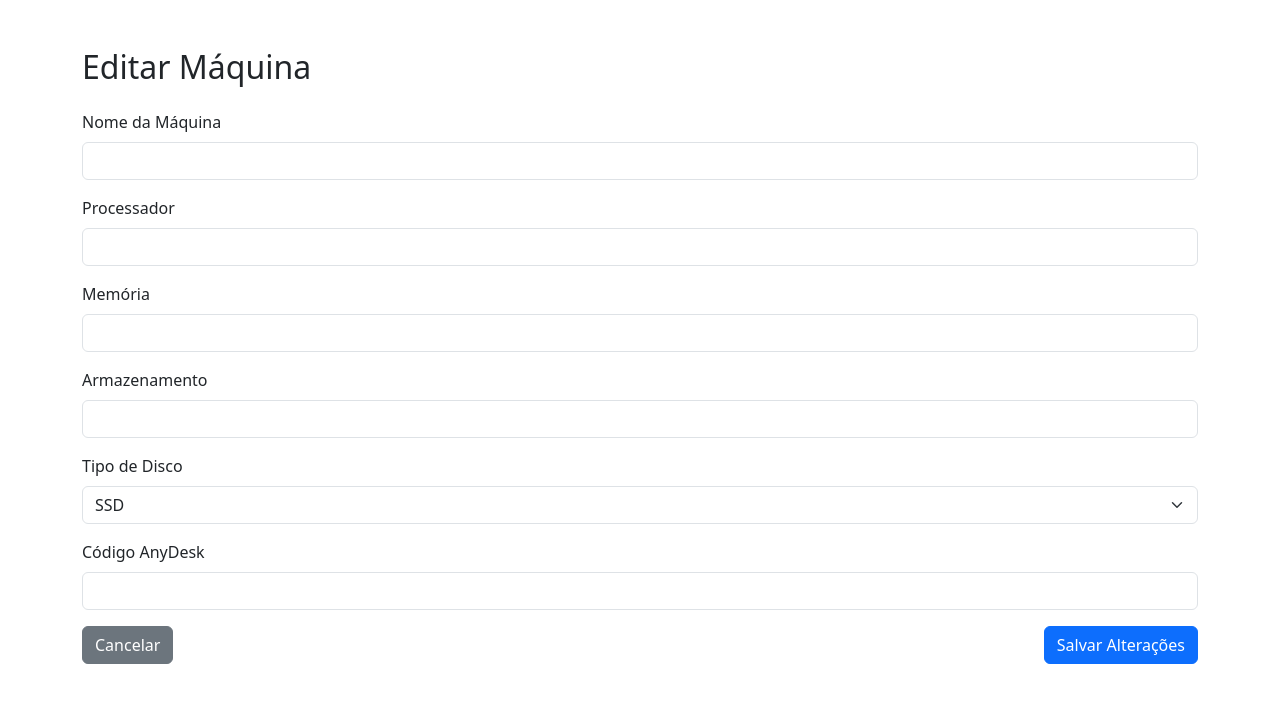
After one commit to parsanaja/novatec-projeto, a Flask app: template templates/editar_maquina.html in a window 1280 px wide. The commit adds this page. Shown: the top 703 px of the page. Run offline with Flask 3, Linux system fonts and the light colour scheme; the template is opened without the code that fills it, so the values that code supplies are empty; some libraries are stand-ins or nearby versions.

Commit message:
ADICIONEI NOVOS BOTOES DE RESETAR/CONCLUIR(STATUS) EDITAR E EXCLUIR

```diff
--- a/app.py
+++ b/app.py
@@ -1,3 +1,5 @@
+# app.py (organizado com seções comentadas)
+
 from flask import Flask, render_template, request, redirect, session, url_for
 from flask_mysqldb import MySQL
 import MySQLdb.cursors
@@ -8,19 +10,19 @@ app = Flask(__name__)
 app.config.from_object(Config)
 mysql = MySQL(app)
 
-# DATA
+# ==================== CONTEXT PROCESSOR ====================
 @app.context_processor
 def inject_now():
     return {'current_year': datetime.now().year}
 
-# ROTA INICIAL
+# ==================== ROTAS BÁSICAS ====================
+
 @app.route('/')
 def index():
     if 'usuario' in session:
         return redirect(url_for('dashboard'))
     return render_template('login.html')
 
-# LOGIN
 @app.route('/login', methods=['POST'])
 def login():
     usuario = request.form['usuario']
@@ -30,20 +32,18 @@ def login():
         return redirect(url_for('dashboard'))
     return 'Login inválido'
 
-# DASHBOARD
 @app.route('/dashboard')
 def dashboard():
     if 'usuario' not in session:
         return redirect(url_for('index'))
     return render_template('dashboard.html')
 
-# LOGOUT
 @app.route('/logout')
 def logout():
     session.pop('usuario', None)
     return redirect(url_for('index'))
 
-# ========== ROTAS DE EMPRESA ==========
+# ==================== ROTAS DE EMPRESA ====================
 
 @app.route('/empresa/nova', methods=['GET', 'POST'])
 def nova_empresa():
@@ -103,7 +103,7 @@ def excluir_empresa(id):
     cursor.close()
     return redirect(url_for('listar_empresas'))
 
-# ========== ROTAS DE COMPUTADORES ==========
+# ==================== ROTAS DE COMPUTADORES ====================
 
 @app.route('/empresa/<int:empresa_id>/computador/novo', methods=['GET', 'POST'])
 def cadastrar_computador(empresa_id):
@@ -130,6 +130,7 @@ def cadastrar_computador(empresa_id):
         mysql.connection.commit()
         cursor.close()
         return redirect(url_for('listar_computadores', empresa_id=empresa_id))
+
     return render_template('cadastrar_computador.html', empresa_id=empresa_id)
 
 @app.route('/empresa/<int:empresa_id>/computadores')
@@ -152,6 +153,44 @@ def listar_computadores(empresa_id):
         empresa_nome=empresa['nome'] if empresa else 'Empresa'
     )
 
+@app.route('/computador/<int:id>/editar/<int:empresa_id>', methods=['GET', 'POST'])
+def editar_computador(id, empresa_id):
+    if 'usuario' not in session:
+        return redirect(url_for('index'))
+
+    cursor = mysql.connection.cursor(MySQLdb.cursors.DictCursor)
+
+    if request.method == 'POST':
+        dados = request.form
+        cursor.execute("""
+            UPDATE computadores SET
+                nome_maquina=%s, processador=%s, memoria=%s, armazenamento=%s, espaco_livre=%s, tipo_disco=%s, anydesk_code=%s
+            WHERE id=%s
+        """, (
+            dados['nome_maquina'], dados['processador'], dados['memoria'], dados['armazenamento'],
+            dados['espaco_livre'], dados['tipo_disco'], dados['anydesk_code'], id
+        ))
+        mysql.connection.commit()
+        cursor.close()
+        return redirect(url_for('listar_computadores', empresa_id=empresa_id))
+
+    cursor.execute("SELECT * FROM computadores WHERE id = %s", (id,))
+    computador = cursor.fetchone()
+    cursor.close()
+
+    return render_template('editar_computador.html', computador=computador, empresa_id=empresa_id)
+
+@app.route('/computador/<int:id>/excluir/<int:empresa_id>')
+def excluir_computador(id, empresa_id):
+    if 'usuario' not in session:
+        return redirect(url_for('index'))
+
+    cursor = mysql.connection.cursor()
+    cursor.execute("DELETE FROM computadores WHERE id = %s", (id,))
+    mysql.connection.commit()
+    cursor.close()
+    return redirect(url_for('listar_computadores', empresa_id=empresa_id))
+
 @app.route('/computador/<int:id>/concluir/<int:empresa_id>')
 def marcar_concluido(id, empresa_id):
     if 'usuario' not in session:
@@ -163,5 +202,18 @@ def marcar_concluido(id, empresa_id):
     cursor.close()
     return redirect(url_for('listar_computadores', empresa_id=empresa_id))
 
+@app.route('/computador/<int:id>/resetar/<int:empresa_id>')
+def resetar_status(id, empresa_id):
+    if 'usuario' not in session:
+        return redirect(url_for('index'))
+
+    cursor = mysql.connection.cursor()
+    cursor.execute("UPDATE computadores SET concluido = 0 WHERE id = %s", (id,))
+    mysql.connection.commit()
+    cursor.close()
+    return redirect(url_for('listar_computadores', empresa_id=empresa_id))
+
+# ==================== INICIAR APP ====================
+
 if __name__ == '__main__':
     app.run(debug=True)
--- /dev/null
+++ b/templates/editar_maquina.html
@@ -0,0 +1,55 @@
+<!DOCTYPE html>
+<html lang="pt-br">
+<head>
+  <meta charset="UTF-8">
+  <title>Editar Máquina</title>
+  <link href="https://cdn.jsdelivr.net/npm/bootstrap@5.3.0/dist/css/bootstrap.min.css" rel="stylesheet">
+</head>
+<body class="container mt-5">
+
+  <h2 class="mb-4">Editar Máquina</h2>
+
+  <form method="POST">
+    <input type="hidden" name="empresa_id" value="{{ maquina.empresa_id }}">
+
+    <div class="mb-3">
+      <label for="nome" class="form-label">Nome da Máquina</label>
+      <input type="text" class="form-control" id="nome" name="nome" value="{{ maquina.nome }}" required>
+    </div>
+
+    <div class="mb-3">
+      <label for="processador" class="form-label">Processador</label>
+      <input type="text" class="form-control" id="processador" name="processador" value="{{ maquina.processador }}">
+    </div>
+
+    <div class="mb-3">
+      <label for="memoria" class="form-label">Memória</label>
+      <input type="text" class="form-control" id="memoria" name="memoria" value="{{ maquina.memoria }}">
+    </div>
+
+    <div class="mb-3">
+      <label for="armazenamento" class="form-label">Armazenamento</label>
+      <input type="text" class="form-control" id="armazenamento" name="armazenamento" value="{{ maquina.armazenamento }}">
+    </div>
+
+    <div class="mb-3">
+      <label for="disco" class="form-label">Tipo de Disco</label>
+      <select class="form-select" id="disco" name="disco">
+        <option value="SSD" {% if maquina.disco == 'SSD' %}selected{% endif %}>SSD</option>
+        <option value="HD" {% if maquina.disco == 'HD' %}selected{% endif %}>HD</option>
+      </select>
+    </div>
+
+    <div class="mb-3">
+      <label for="anydesk" class="form-label">Código AnyDesk</label>
+      <input type="text" class="form-control" id="anydesk" name="anydesk" value="{{ maquina.anydesk }}">
+    </div>
+
+    <div class="d-flex justify-content-between">
+      <a href="{{ url_for('listar_computadores', empresa_id=maquina.empresa_id) }}" class="btn btn-secondary">Cancelar</a>
+      <button type="submit" class="btn btn-primary">Salvar Alterações</button>
+    </div>
+  </form>
+
+</body>
+</html>
```
Also changed, not shown: templates/listar_computadores.html (+15 -5 lines).
